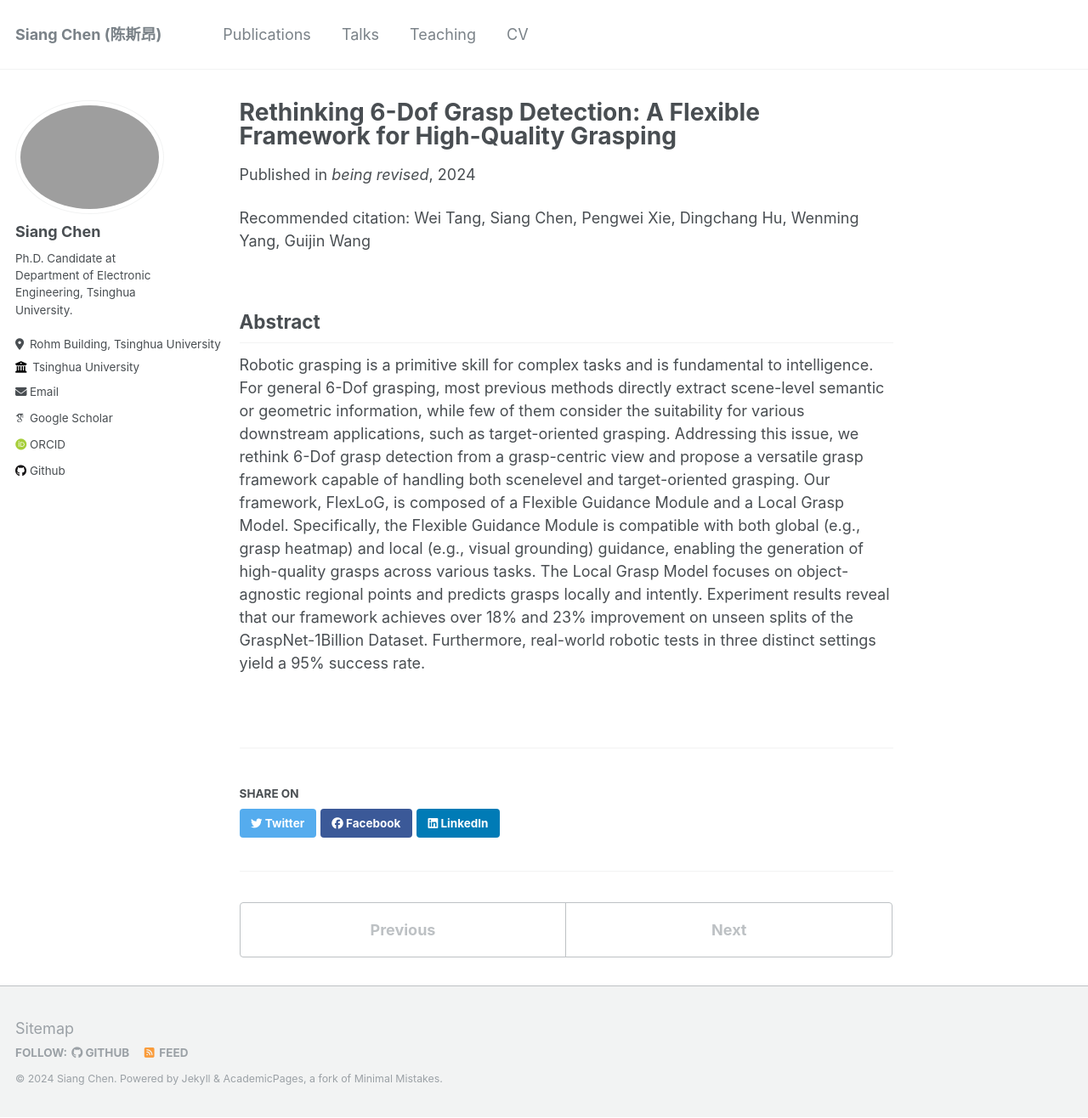
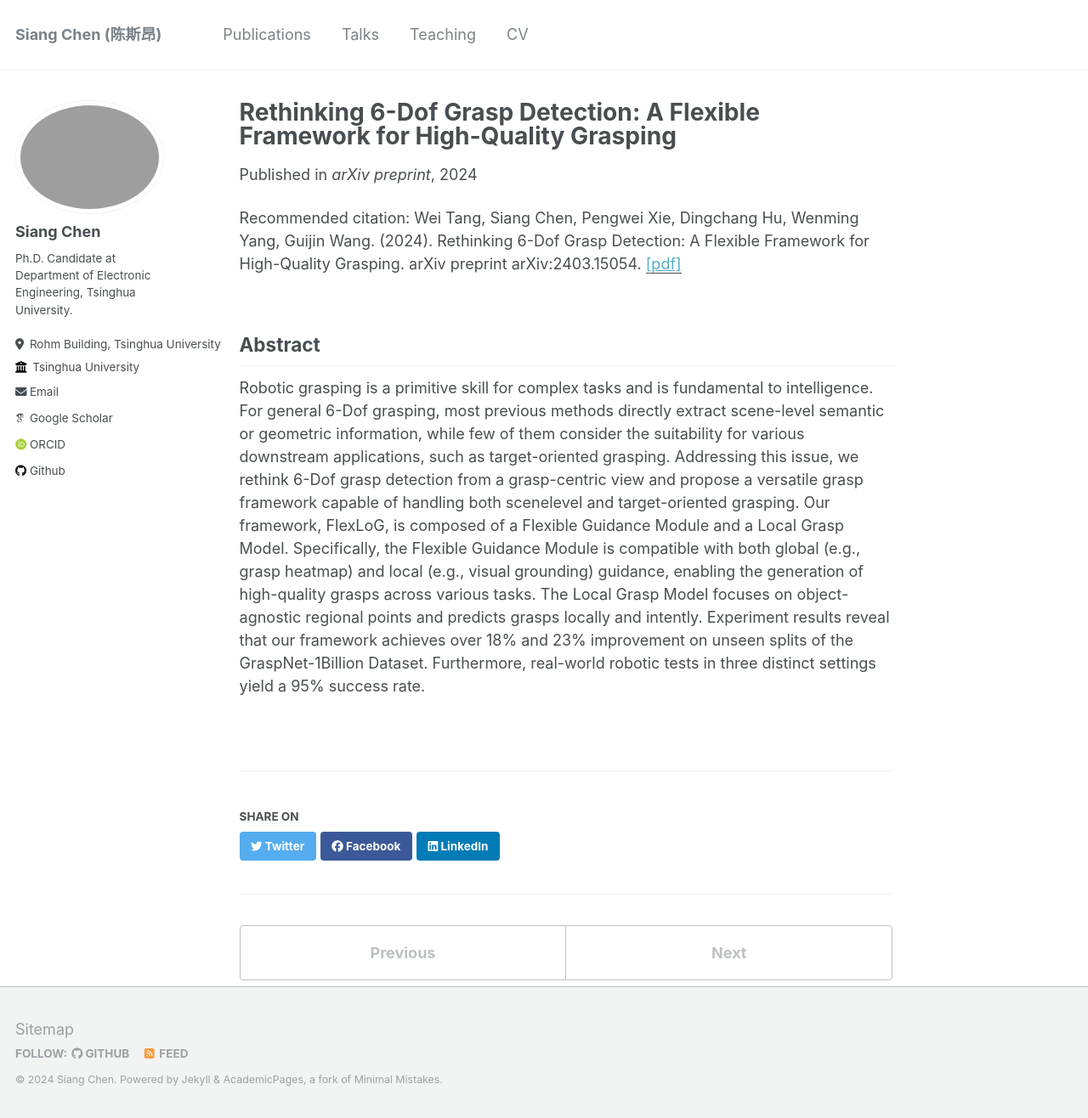
Before and after one commit to ChenThree/ChenThree.github.io, a Jekyll site: the page built from _publications/2024-03-22-Rethinking-5.md, in a window 1280 px wide and 1316 px high. Shown: the whole window at 85% size. Built offline with Jekyll 4.4.1, drawn with Linux system fonts in a browser that asks for light colours; some web fonts are replaced.

Commit message:
[update] add papers and rename revised ones

```diff
--- a/_publications/2024-02-02-Rethinking-5.md
+++ b/_publications/2024-03-22-Rethinking-5.md
@@ -1,14 +1,14 @@
 ---
 title: "Rethinking 6-Dof Grasp Detection: A Flexible Framework for High-Quality Grasping"
 collection: publications
-permalink: /publication/2024-02-02-Rethinking-5
+permalink: /publication/2024-03-22-Rethinking-5
 excerpt: 'Robotic grasping is a primitive skill for complex tasks and is fundamental to intelligence. For general 6-Dof grasping, most previous methods directly extract scene-level semantic or geometric information, while few of them consider the suitability for various downstream applications, such as target-oriented grasping.  ...'
-date: 2024-02-02
-venue: being revised
-# paperurl:
-# paperurltext: '[pdf]'
+date: 2024-03-22
+venue: arXiv preprint
+paperurl: https://arxiv.org/pdf/2403.15054
+paperurltext: '[pdf]'
 # paperbibtex:
-citation: 'Wei Tang, Siang Chen, Pengwei Xie, Dingchang Hu, Wenming Yang, Guijin Wang'
+citation: 'Wei Tang, Siang Chen, Pengwei Xie, Dingchang Hu, Wenming Yang, Guijin Wang. (2024). Rethinking 6-Dof Grasp Detection: A Flexible Framework for High-Quality Grasping. arXiv preprint arXiv:2403.15054.'
 ---
 ## Abstract
 
```
Also changed, not shown: _pages/about.md (+4 -2 lines), _publications/2024-02-03-Region-6.md (+1 -1 lines), _publications/2024-02-07-Category-7.md (+1 -1 lines), _publications/2024-03-14-Uncertainty-8.md (+1 -1 lines), _publications/2024-03-27-Regioncentric-9.md (added, +15 -0 lines).
